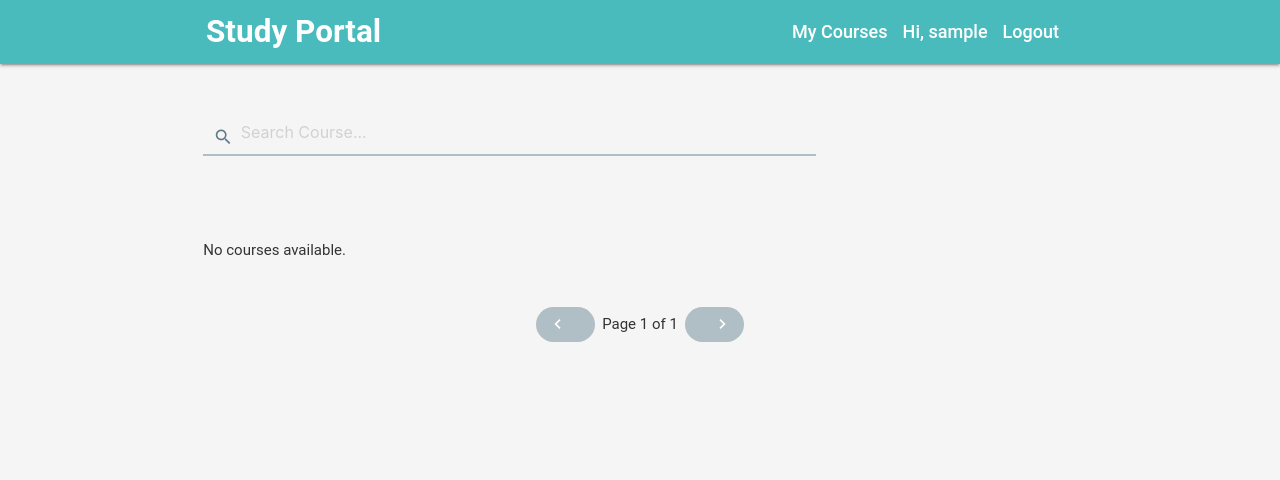
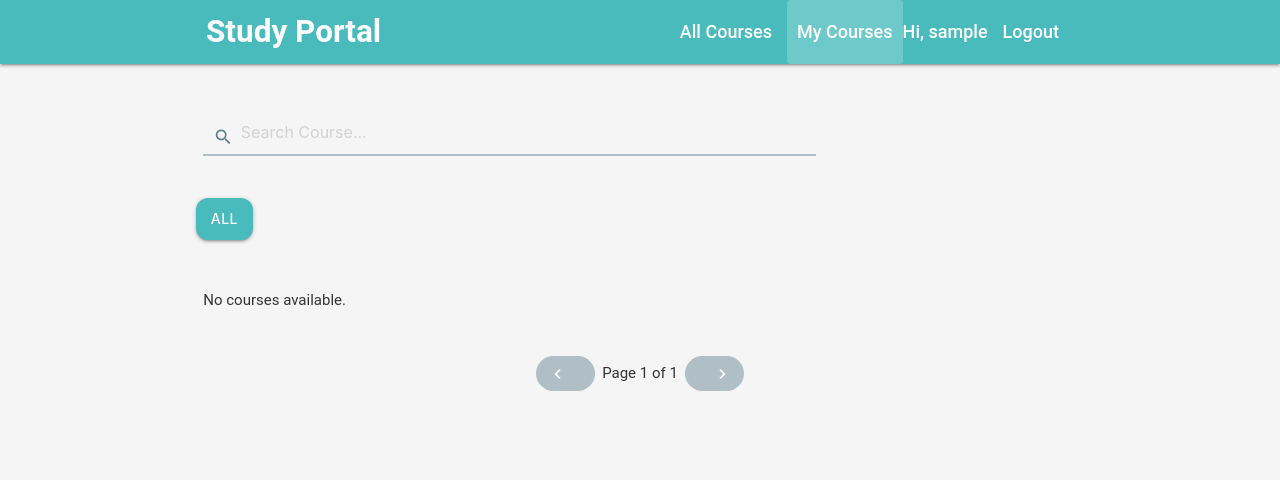
Before and after one commit to quyenhuynh-agilityio/django-training, a Django app: page /enrollments/my-courses/ in a window 1280 px wide. Shown: the top 480 px of the page. Run offline with Django 5.2, Linux system fonts and the light colour scheme; the visitor is signed in with stand-in values (Sample User, id 1); data that the repository does not hold is empty; parts of the project's set-up code (start-up, migrations or seed data) failed here and were passed over.

Commit message:
feat: correct style for enrolled courses

```diff
--- a/studyportal/courses/tests.py
+++ b/studyportal/courses/tests.py
@@ -214,12 +214,10 @@ class CourseListViewTest(TestCase):
         self.assertEqual(len(courses), 0)
 
     def test_category_filter_default_selection(self):
-        """Test that first category is selected by default when no category specified."""
+        """Test that no category is selected by default when no category specified."""
         response = self.client.get(reverse("course_list"))
-        categories = response.context["categories"]
         selected_category = response.context["category"]
-        if categories:
-            self.assertEqual(selected_category, categories[0])
+        self.assertEqual(selected_category, "")
 
     def test_categories_list_in_context(self):
         """Test that categories list is in context."""
--- a/studyportal/courses/views.py
+++ b/studyportal/courses/views.py
@@ -32,9 +32,7 @@ def course_list(request):
     )
     categories = sorted({cat.strip() for cat in all_categories if cat})
 
-    if not category and categories:
-        category = categories[0]
-
+    # Only filter by category if one is explicitly selected
     if category:
         courses = courses.filter(category=category)
 
--- a/studyportal/enrollments/urls.py
+++ b/studyportal/enrollments/urls.py
@@ -3,5 +3,4 @@ from .views import enrolled_courses
 
 urlpatterns = [
     path("my-courses/", enrolled_courses, name="enrolled_courses"),
-    path("enrolled/", enrolled_courses, name="enrolled_courses"),
 ]
--- a/studyportal/enrollments/views.py
+++ b/studyportal/enrollments/views.py
@@ -1,30 +1,61 @@
 from django.contrib.auth.decorators import login_required
 from django.core.paginator import Paginator
 from django.shortcuts import render
+from django.views.decorators.csrf import csrf_protect
+from courses.models import Course
 from .models import Enrollment
 
 
+@csrf_protect
 @login_required(login_url="/accounts/login/")
 def enrolled_courses(request):
-    enrollments = Enrollment.objects.filter(user=request.user, is_deleted=False)
-    courses = [en.course for en in enrollments]
+    query = ""
+    category = ""
 
-    # Build categories list from enrolled courses
-    categories = sorted(
-        {c.category.strip() for c in courses if getattr(c, "category", None)}
+    # Handle POST search/category/pagination
+    if request.method == "POST":
+        query = request.POST.get("q", "").strip()
+        category = request.POST.get("category", "").strip()
+        page_number = request.POST.get("page", 1)
+    else:
+        page_number = 1
+
+    # Get enrolled courses as a queryset (not a list) for better performance
+    enrollments = Enrollment.objects.filter(
+        user=request.user, is_deleted=False
+    ).select_related("course")
+
+    # Get courses from enrollments using queryset
+    enrolled_course_ids = enrollments.values_list("course_id", flat=True)
+    courses = Course.objects.filter(id__in=enrolled_course_ids, is_active=True)
+
+    # Apply search filter if provided
+    if query:
+        courses = courses.filter(title__icontains=query)
+
+    # Build categories list from enrolled courses (efficiently using values_list)
+    all_categories = (
+        Course.objects.filter(id__in=enrolled_course_ids, is_active=True)
+        .values_list("category", flat=True)
+        .distinct()
     )
+    categories = sorted({cat.strip() for cat in all_categories if cat})
+
+    # Only filter by category if one is explicitly selected
+    if category:
+        courses = courses.filter(category=category)
 
     # Pagination to match course_list template expectations
     paginator = Paginator(courses, 3)
-    page_obj = paginator.get_page(1)
+    page_obj = paginator.get_page(page_number)
 
-    # Enrolled course ids for template logic
-    enrolled_ids = [c.id for c in courses]
+    # Enrolled course ids for template logic (all enrolled IDs, not just current page)
+    enrolled_ids = list(enrolled_course_ids)
 
     context = {
         "courses": page_obj.object_list,
-        "query": "",
-        "category": "",
+        "query": query,
+        "category": category,
         "categories": categories,
         "enrolled_ids": enrolled_ids,
         "page_obj": page_obj,
--- a/studyportal/static/css/course_list.css
+++ b/studyportal/static/css/course_list.css
@@ -8,7 +8,7 @@
 }
 
 .card.hoverable:hover {
-  transform: translateY(-6px);
+  transform: translateY(-1px);
   box-shadow: 0 10px 26px rgba(0, 0, 0, 0.15);
 }
 
--- a/studyportal/static/css/main.css
+++ b/studyportal/static/css/main.css
@@ -36,6 +36,44 @@ nav {
     font-size: 18px;
 }
 
+.nav-item.active {
+    background-color: rgba(255, 255, 255, 0.2);
+    border-radius: 4px;
+    padding: 0 10px;
+}
+
+/* Mobile hamburger menu button */
+.sidenav-trigger {
+    display: none !important;
+}
+
+@media only screen and (max-width: 992px) {
+    .sidenav-trigger {
+        display: block !important;
+    }
+
+    .brand-logo {
+        font-size: 1.5rem;
+    }
+}
+
+/* Mobile sidenav styling */
+.sidenav {
+    background-color: #49BBBD;
+}
+
+.sidenav li > a,
+.sidenav li > div {
+    color: #fff;
+    font-weight: 500;
+    font-size: 18px;
+    padding: 0 10px;
+}
+
+.sidenav li > a:hover {
+    background-color: rgba(255, 255, 255, 0.1);
+}
+
 /* ================================
    Footer
    ================================ */
--- a/studyportal/templates/base.html
+++ b/studyportal/templates/base.html
@@ -46,6 +46,10 @@
             if (token) {
                 document.cookie = `csrftoken=${token}; path=/`;
             }
+
+            // Initialize Materialize sidenav for mobile menu
+            const sidenavElems = document.querySelectorAll('.sidenav');
+            M.Sidenav.init(sidenavElems);
         });
     </script>
 </html>
--- a/studyportal/templates/courses/course_list.html
+++ b/studyportal/templates/courses/course_list.html
@@ -10,6 +10,7 @@
     <!-- Search Row -->
     <form method="post" class="search-box row">
         {% csrf_token %}
+        <input type="hidden" name="category" value="{{ category }}">
         <div class="col s12 m8">
             <div class="input-field">
                 <input placeholder="Search Course..."
@@ -26,11 +27,17 @@
         {% csrf_token %}
         <input type="hidden" name="q" value="{{ query }}">
         <div class="row categories-row">
+            <button type="submit"
+                    name="category"
+                    value=""
+                    class="btn-category btn {% if not category %} btn-primary {% else %} btn-secondary {% endif %}">
+                All
+            </button>
             {% for cat in categories %}
                 <button type="submit"
                         name="category"
                         value="{{ cat }}"
-                        class="btn-category btn {% if cat == category %} btn-primary {% elif forloop.first and not category %} btn-primary {% else %} btn-secondary {% endif %}">
+                        class="btn-category btn {% if cat == category %} btn-primary {% else %} btn-secondary {% endif %}">
                     {{ cat }}
                 </button>
             {% endfor %}
--- a/studyportal/templates/partials/navbar.html
+++ b/studyportal/templates/partials/navbar.html
@@ -1,10 +1,16 @@
 <nav class="darken-2">
     <div class="nav-wrapper container">
         <a href="{% url 'course_list' %}" class="brand-logo">Study Portal</a>
-        <ul id="nav-mobile" class="right hide-on-med-and-down nav-item">
+        <a href="#" data-target="mobile-nav" class="sidenav-trigger right"><i class="material-icons">menu</i></a>
+        <ul class="right hide-on-med-and-down">
             {% if user.is_authenticated %}
                 <li>
-                    <a class="nav-item" href="{% url 'course_list' %}">My Courses</a>
+                    <a class="nav-item {% if request.resolver_match.url_name == 'course_list' %}active{% endif %}"
+                       href="{% url 'course_list' %}">All Courses</a>
+                </li>
+                <li>
+                    <a class="nav-item {% if request.resolver_match.url_name == 'enrolled_courses' %}active{% endif %}"
+                       href="{% url 'enrolled_courses' %}">My Courses</a>
                 </li>
                 <li>
                     <span class="white-text nav-item">Hi, {{ user.username }}</span>
@@ -14,12 +20,42 @@
                 </li>
             {% else %}
                 <li>
-                    <a class="nav-item" href="{% url 'course_list' %}">Courses</a>
+                    <a class="nav-item {% if request.resolver_match.url_name == 'course_list' %}active{% endif %}"
+                       href="{% url 'course_list' %}">All Courses</a>
                 </li>
                 <li>
-                    <a class="nav-item" href="{% url 'login' %}">Login</a>
+                    <a class="nav-item {% if request.resolver_match.url_name == 'login' %}active{% endif %}"
+                       href="{% url 'login' %}">Login</a>
                 </li>
             {% endif %}
         </ul>
     </div>
 </nav>
+<!-- Mobile Sidenav -->
+<ul class="sidenav" id="mobile-nav">
+    {% if user.is_authenticated %}
+        <li>
+            <a class="nav-item {% if request.resolver_match.url_name == 'course_list' %}active{% endif %}"
+               href="{% url 'course_list' %}">All Courses</a>
+        </li>
+        <li>
+            <a class="nav-item {% if request.resolver_match.url_name == 'enrolled_courses' %}active{% endif %}"
+               href="{% url 'enrolled_courses' %}">My Courses</a>
+        </li>
+        <li>
+            <div class="nav-item">Hi, {{ user.username }}</div>
+        </li>
+        <li>
+            <a class="nav-item" href="{% url 'logout' %}">Logout</a>
+        </li>
+    {% else %}
+        <li>
+            <a class="nav-item {% if request.resolver_match.url_name == 'course_list' %}active{% endif %}"
+               href="{% url 'course_list' %}">All Courses</a>
+        </li>
+        <li>
+            <a class="nav-item {% if request.resolver_match.url_name == 'login' %}active{% endif %}"
+               href="{% url 'login' %}">Login</a>
+        </li>
+    {% endif %}
+</ul>
```
Also changed, not shown: studyportal/enrollments/tests.py (+7 -5 lines).
